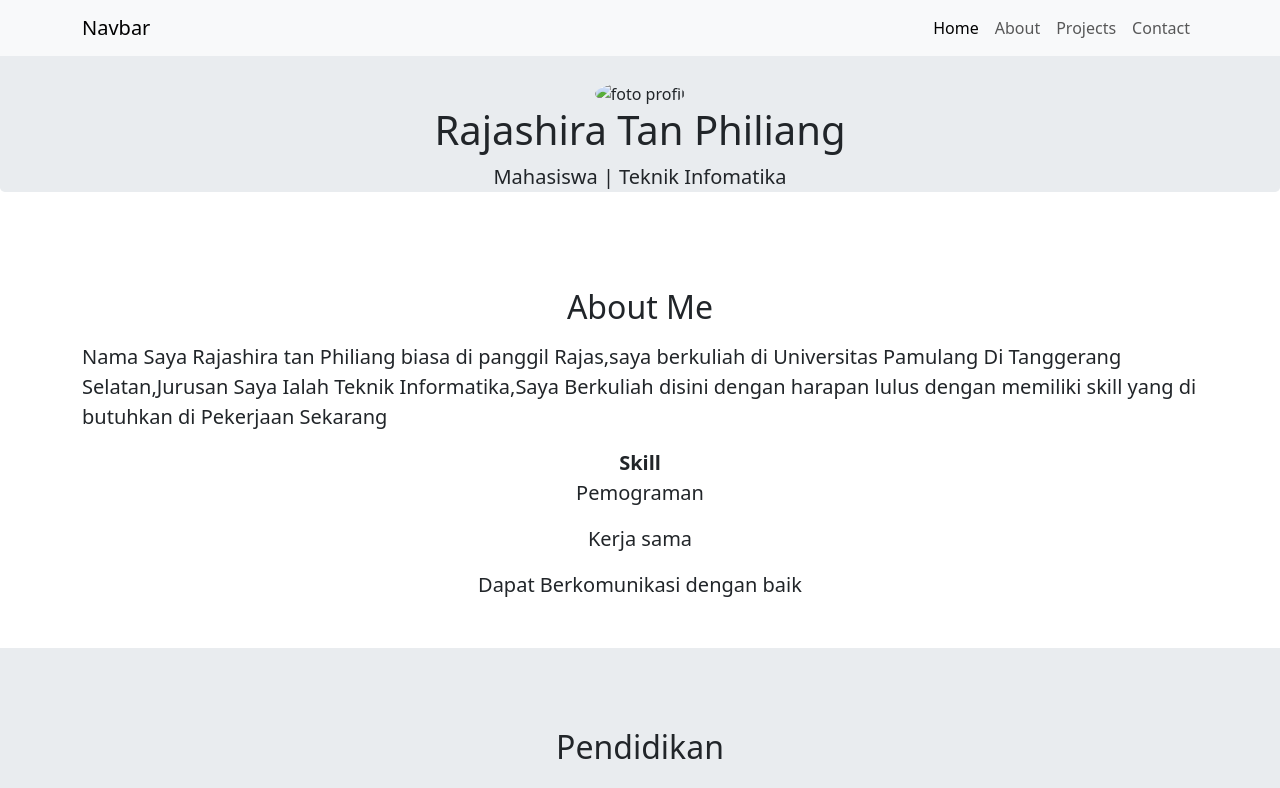
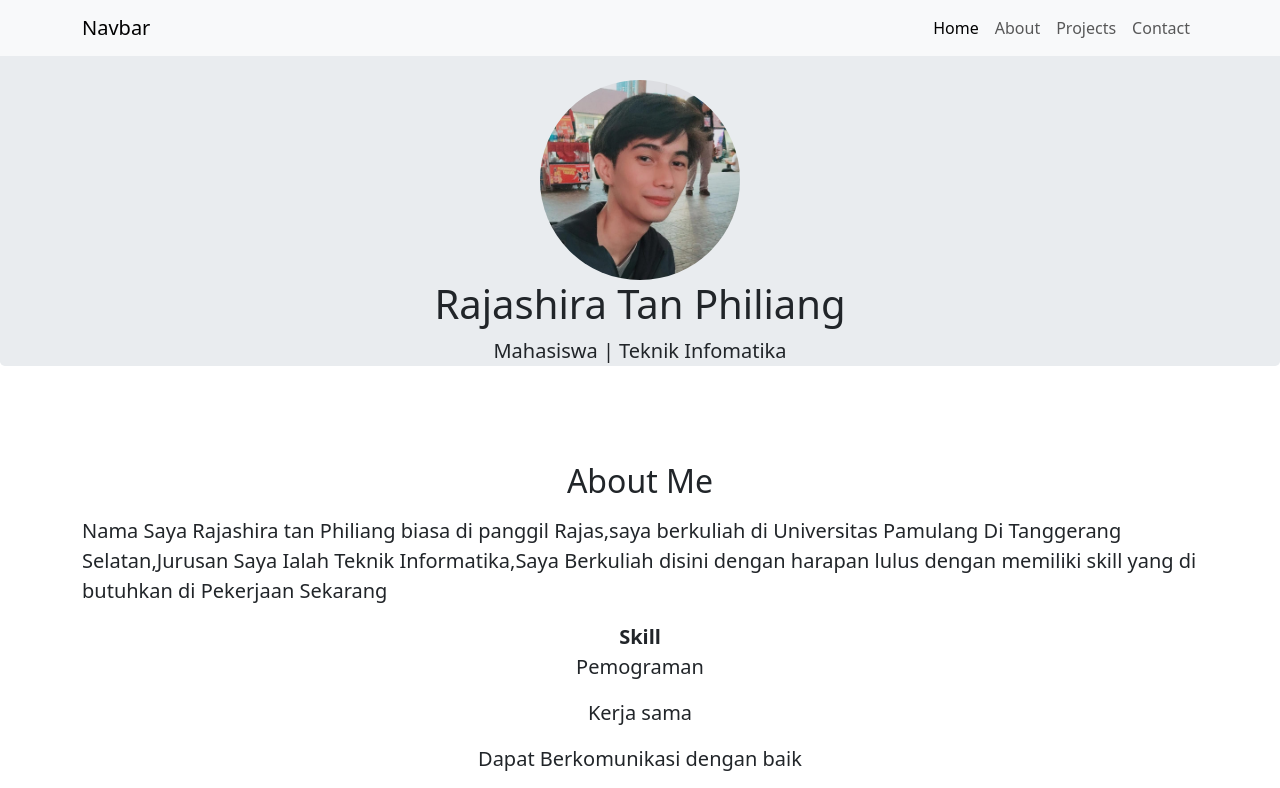
Before and after one commit to Rajashira/Pemograman-Web, a plain HTML site: page index.HTML in a window 1280 px wide. Shown: the top 788 px of the page. Drawn offline with nearby package versions, Linux system fonts and the light colour scheme.

Commit message:
first commit

```diff
--- a/index.HTML
+++ b/index.HTML
@@ -38,7 +38,7 @@
 
   <!-- jumbotron -->
   <section id="home" class="jumbotron text-center">
-    <img src="Rajass.jpg" alt="foto profil" width="200" height="200" class="rounded-circle" style="object-fit: cover;">
+    <img src="img/Rajass.jpg" alt="foto profil" width="200" height="200" class="rounded-circle" style="object-fit: cover;">
     <h1>Rajashira Tan Philiang</h1>
     <p class="lead">Mahasiswa | Teknik Infomatika   </p>
   </section>
```
